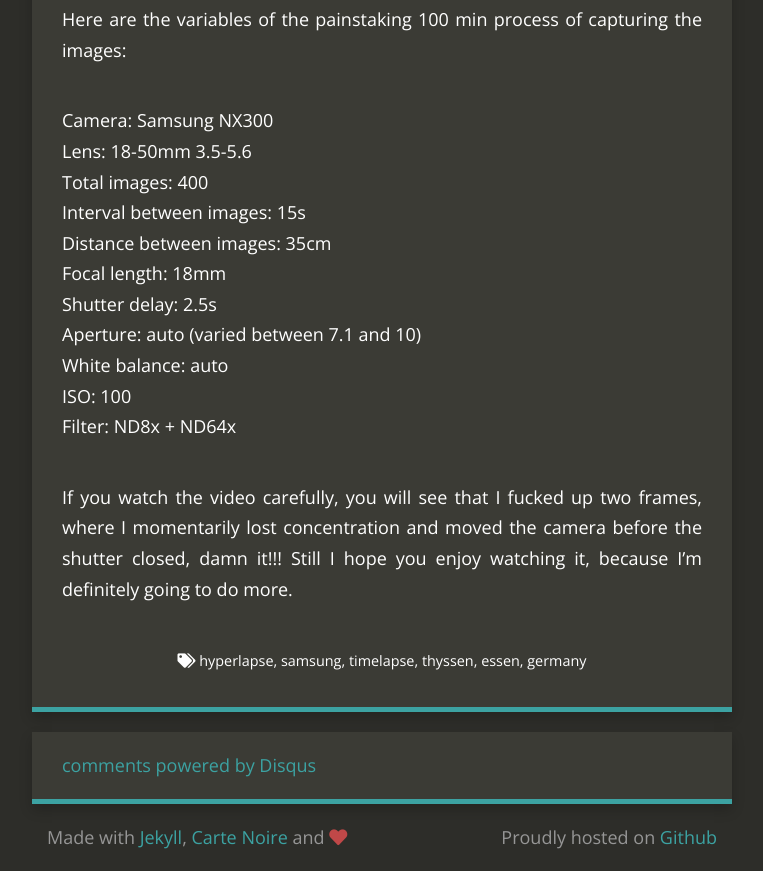
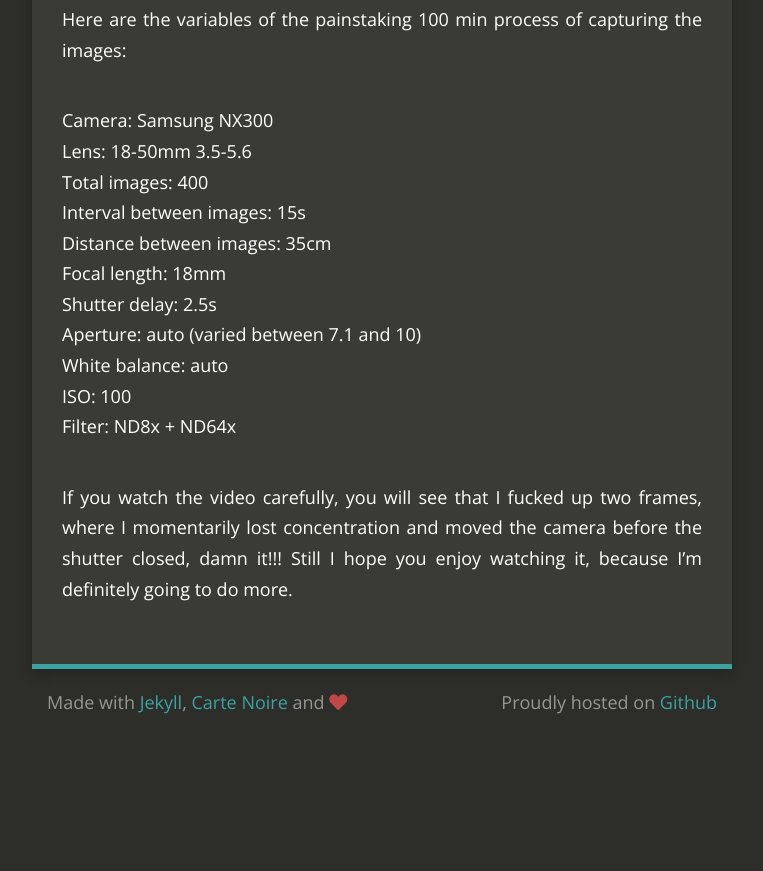
Before and after one commit to thefipster/Blog, a Jekyll site: the page built from _posts/2016-05-28-hyperlapse-thyssen-krupp-quartier.md, in a window 1280 px wide and 900 px high, scrolled down 977 px, cut to the strip 29-900 px from the top of the window. Shown: the whole strip, without its empty margins (258-1021 px from the left). Built offline with Jekyll 4.4.1, drawn with Linux system fonts in a browser that asks for light colours; nearby versions of some CDN libraries; comment, search, counter and statistics services are not loaded; after the commit the page ends 1742 px from its top, so only the background shows below that.

Commit message:
Disabled addthis and disqus. Removed tags from posts.

```diff
--- a/_config.yml
+++ b/_config.yml
@@ -16,12 +16,13 @@ title_description: >
 title_image: "https://secure.gravatar.com/avatar/026db6b54f988e00fd9f49ac7fb59707?s=500&d=mm"
 post_limit: 5
 show_rss: false
+show_tags: false
 
 # Integrations
+github_repository: https://github.com/thefipster/Blog
 google_analytics: "UA-157542757-1"
-disqus_account: thefipster
-github_repository: https://github.com/thefipster/Blog
-addthis_id: ra-5e37edd373c65640
+# disqus_account: thefipster
+# addthis_id: ra-5e37edd373c65640
 
 # Social usernames/URLs
 github_username:  thefipster
--- a/_layouts/post.html
+++ b/_layouts/post.html
@@ -63,7 +63,7 @@ layout: default
         </div>
         {% endif %}
 
-        {% if page.tags and page.tags.size > 0 %}
+        {% if site.show_tags and page.tags and page.tags.size > 0 %}
         <div class="tags">
           <small>
           <i class="fa fa-tags"></i>
```
